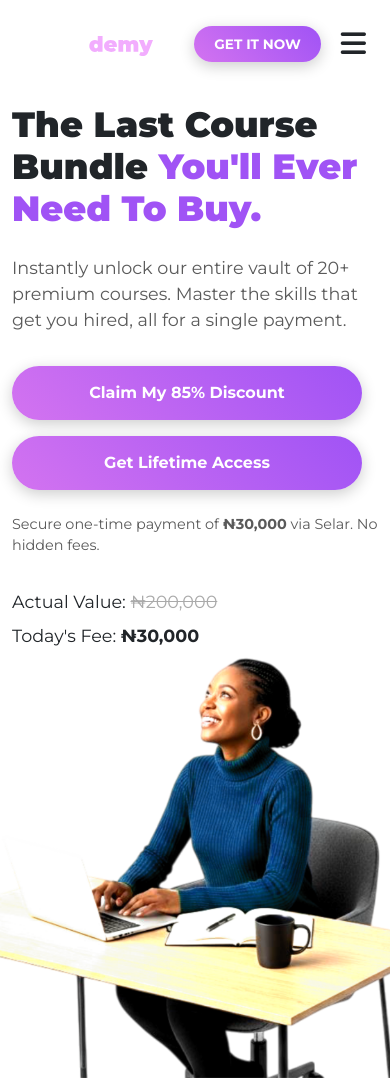
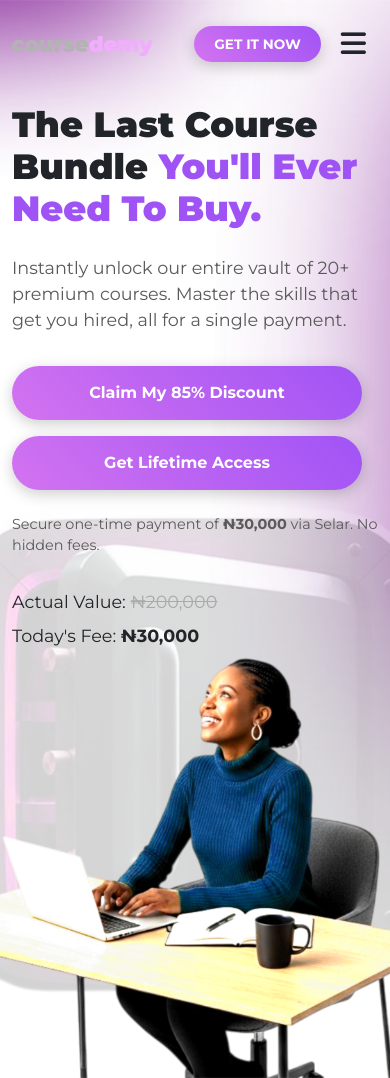
Before and after one commit to D6nnisAd/Coursedemy, a plain HTML site: page index.html in a window 390 px wide. Shown: the top 1078 px of the page. Drawn offline with nearby package versions, Linux system fonts and the light colour scheme; no server answers.

Commit message:
made changes to the logo color scheme from white to black for better visibility on light backgrounds.

```diff
--- a/index.html
+++ b/index.html
@@ -815,7 +815,6 @@
         }
 
         body[data-theme='light'] .hero-section {
-            background-image: none;
             border-bottom-color: rgba(0, 0, 0, 0.1);
         }
         body[data-theme='light'] .navbar.sticky {
@@ -932,9 +931,6 @@
             .hero-section {
                 text-align: left;
                 background-image: url('assets/mobile-background.png');
-            }
-            body[data-theme='light'] .hero-section {
-                 background-image: none;
             }
 
             .hero-content-wrapper {
@@ -1117,7 +1113,7 @@
         <nav class="navbar navbar-expand-lg">
             <div class="container">
                 <a class="navbar-brand" href="#">
-                    <img src="assets/logo.svg" alt="Coursedemy Logo">
+                    <img src="assets/logo.svg" alt="Coursedemy Logo" id="navbar-logo">
                 </a>
 
                 <!-- Mobile: Button Group -->
@@ -1446,7 +1442,7 @@
         <div class="container">
             <div class="row gy-4">
                 <div class="col-lg-4 col-md-6 footer-about" data-aos="fade-up" data-aos-delay="100">
-                    <img src="assets/logo.svg" alt="Coursedemy Logo">
+                    <img src="assets/logo.svg" alt="Coursedemy Logo" id="footer-logo">
                     <p>Coursedemy is dedicated to providing accessible, high-quality education that empowers individuals to achieve their career goals without financial barriers.</p>
                 </div>
 
--- a/main.js
+++ b/main.js
@@ -44,8 +44,8 @@ document.addEventListener('DOMContentLoaded', () => {
             }
 
             const geoData = await geoResponse.json();
-            // If geo lookup is successful and currency is not NGN, then attempt to convert.
-            if (geoData.status === 'success' && geoData.currency && geoData.currency !== 'NGN') {
+            // If geo lookup is successful and country is not Nigeria, then attempt to convert.
+            if (geoData.status === 'success' && geoData.countryCode && geoData.countryCode !== 'NG') {
                 const userCurrency = geoData.currency;
                 const userLocale = `en-${geoData.countryCode}`;
 
@@ -77,17 +77,24 @@ document.addEventListener('DOMContentLoaded', () => {
     // --- THEME TOGGLE ---
     const themeToggle = document.getElementById('theme-toggle');
     const body = document.body;
+    const navbarLogo = document.getElementById('navbar-logo');
+    const footerLogo = document.getElementById('footer-logo');
 
     const applyTheme = (theme) => {
         body.dataset.theme = theme;
         localStorage.setItem('theme', theme);
         const icon = themeToggle.querySelector('i');
+
         if (theme === 'light') {
             icon.classList.remove('fa-moon');
             icon.classList.add('fa-sun');
+            if (navbarLogo) navbarLogo.src = 'assets/logo-black.svg';
+            if (footerLogo) footerLogo.src = 'assets/logo-black.svg';
         } else {
             icon.classList.remove('fa-sun');
             icon.classList.add('fa-moon');
+            if (navbarLogo) navbarLogo.src = 'assets/logo.svg';
+            if (footerLogo) footerLogo.src = 'assets/logo.svg';
         }
     };
 
```
